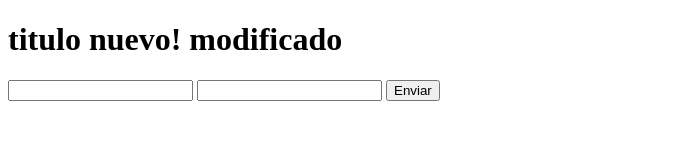
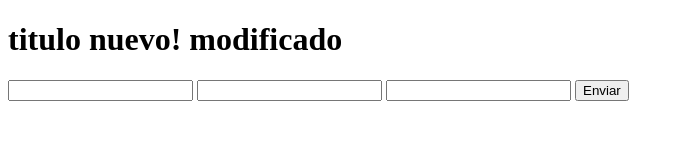
Before and after one commit to cruzhar/hello-world-git, a plain HTML site: page index.html in a window 1280 px wide. Shown: the whole page, without its empty margins (0-684 px from the left). Drawn offline with Linux system fonts and the light colour scheme.

Commit message:
otro cambio mas

```diff
--- a/index.html
+++ b/index.html
@@ -9,7 +9,8 @@
     <h1>titulo nuevo! modificado</h1>
     <form action="#" method="GET">
 <input type="text" name="firstname" id="fistname">
-<input type="text" name="lastname" id="lastname">
+<input type="text" lastname="lastname" id="lastname">
+<input type="text" lastname2="lastname" id="lastname2">
 
 <input type="button" value="Enviar">
 
```
